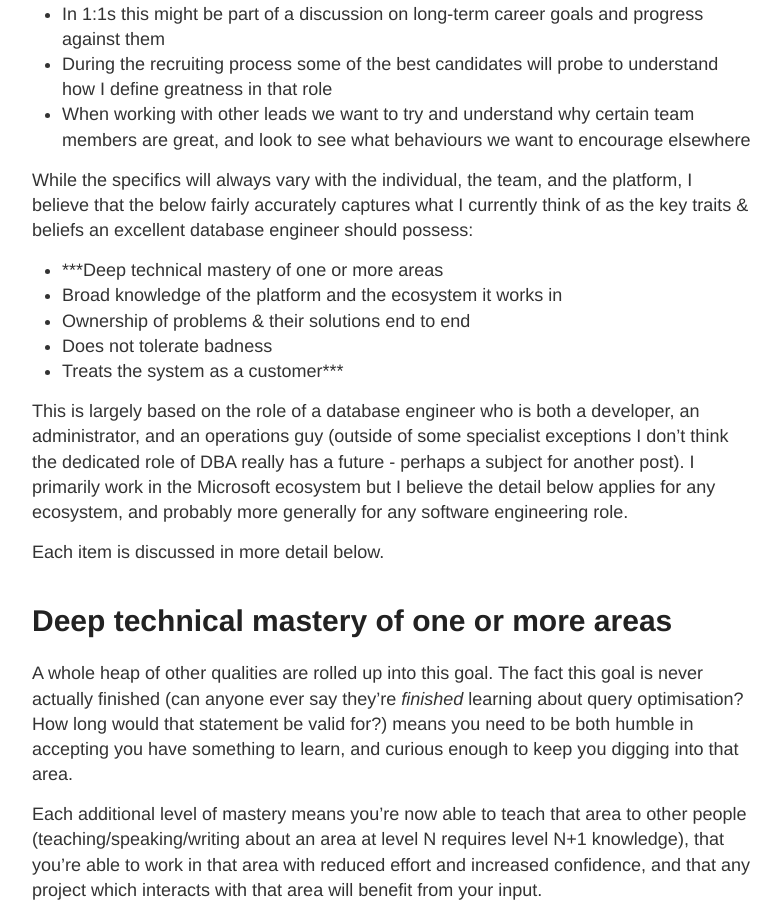
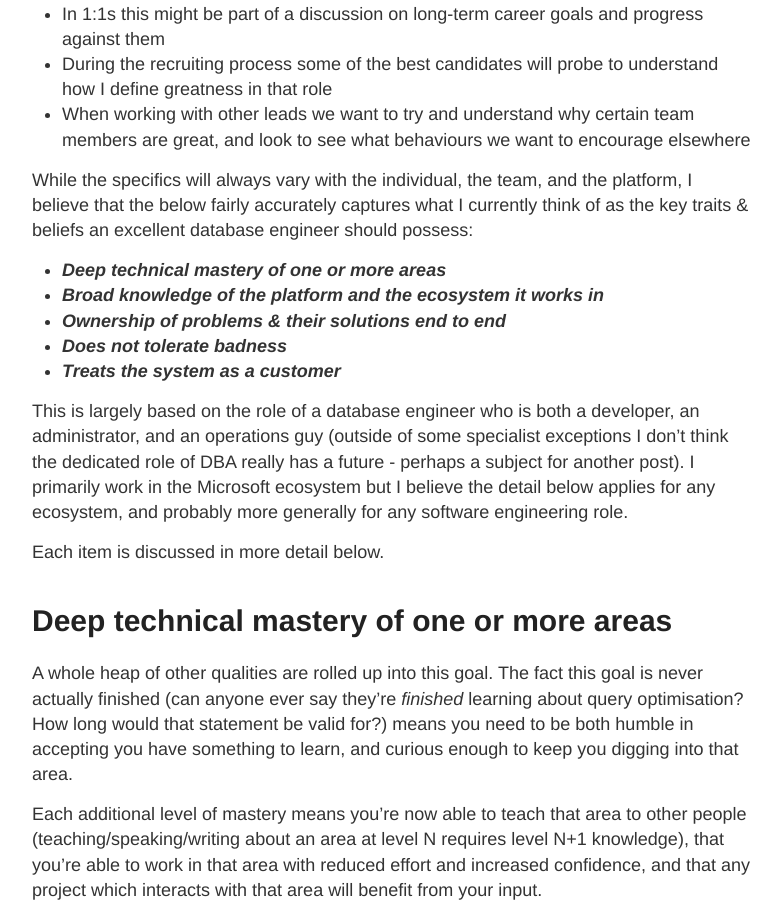
Before and after one commit to taddison/tjaddison.com, a Jekyll site: the page built from _posts/2016-10-09-What-makes-an-excellent-database-engineer.md, in a window 1280 px wide and 900 px high, scrolled down 316 px. Shown: the whole window, without its empty margins (248-1029 px from the left). Built offline with Jekyll 4.4.1, drawn with Linux system fonts in a browser that asks for light colours; comment, search, counter and statistics services are not loaded.

Commit message:
Once more with boldness

```diff
--- a/_posts/2016-10-09-What-makes-an-excellent-database-engineer.md
+++ b/_posts/2016-10-09-What-makes-an-excellent-database-engineer.md
@@ -11,11 +11,11 @@ The question of what makes an excellent database engineer is one I'm always aski
 
 While the specifics will always vary with the individual, the team, and the platform, I believe that the below fairly accurately captures what I currently think of as the key traits & beliefs an excellent database engineer should possess:
 
-- ***Deep technical mastery of one or more areas
-- Broad knowledge of the platform and the ecosystem it works in
-- Ownership of problems & their solutions end to end
-- Does not tolerate badness
-- Treats the system as a customer***
+- ***Deep technical mastery of one or more areas***
+- ***Broad knowledge of the platform and the ecosystem it works in***
+- ***Ownership of problems & their solutions end to end***
+- ***Does not tolerate badness***
+- ***Treats the system as a customer***
 
 This is largely based on the role of a database engineer who is both a developer, an administrator, and an operations guy (outside of some specialist exceptions I don't think the dedicated role of DBA really has a future - perhaps a subject for another post).  I primarily work in the Microsoft ecosystem but I believe the detail below applies for any ecosystem, and probably more generally for any software engineering role.
 
```
